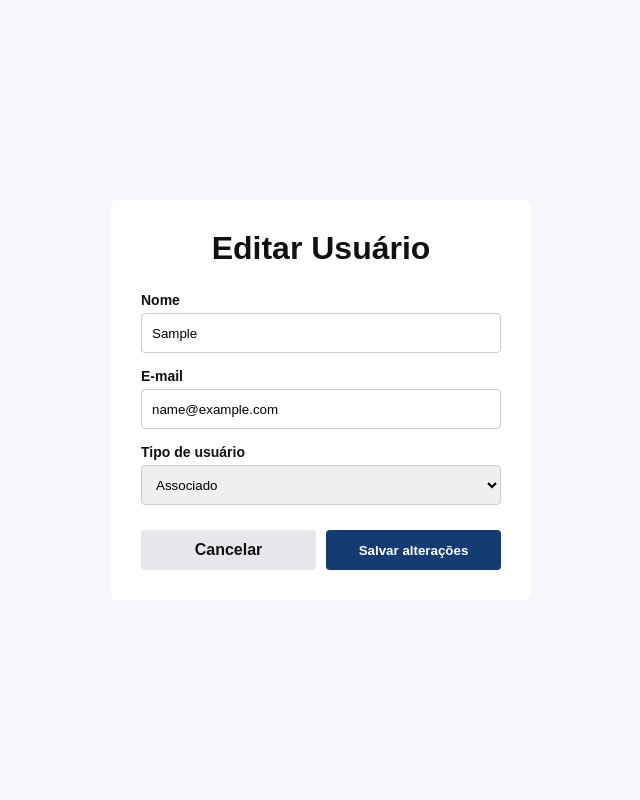
After one commit to BrigidoM95/tcc_project_unicap, a Django app: page /usuarios/1/editar/ in a window 1280 px wide. The commit adds this page. Shown: the whole page, without its empty margins (319-959 px from the left). Run offline with Django 5.2, Linux system fonts and the light colour scheme; a user stored in the database is signed in; tables that the repository leaves empty hold one stand-in row (values such as "Sample post").

Commit message:
feat: adiciona edicao e controle de status de usuarios

```diff
--- a/tcc-web/usuarios/forms.py
+++ b/tcc-web/usuarios/forms.py
@@ -68,5 +68,61 @@ class CadastroUsuarioForm(forms.Form):
             user=user,
             tipo=tipo,
         )
+        return user
 
-        return user
+class EdicaoUsuarioForm(forms.Form):
+    nome = forms.CharField(
+        max_length=150,
+        label="Nome"
+    )
+
+    email = forms.EmailField(
+        label="E-mail"
+    )
+
+    tipo = forms.ChoiceField(
+        choices=[
+            (Usuario.Tipo.ASSOCIADO, "Associado"),
+            (Usuario.Tipo.FISCAL, "Fiscal"),
+            (Usuario.Tipo.MOTORISTA, "Motorista"),
+        ],
+        label="Tipo de usuário",
+    )
+
+    def __init__(self, *args, usuario, **kwargs):
+        super().__init__(*args, **kwargs)
+
+        self.usuario = usuario
+
+        self.fields["nome"].initial = usuario.user.first_name
+        self.fields["email"].initial = usuario.user.email
+        self.fields["tipo"].initial = usuario.tipo
+
+    def clean_email(self):
+        email = self.cleaned_data["email"]
+
+        existe = User.objects.filter(
+            username__iexact=email
+        ).exclude(
+            pk=self.usuario.user.pk
+        ).exists()
+
+        if existe:
+            raise forms.ValidationError(
+                "Já existe outro usuário cadastrado com este e-mail."
+            )
+
+        return email
+
+    def save(self):
+        user = self.usuario.user
+
+        user.first_name = self.cleaned_data["nome"]
+        user.email = self.cleaned_data["email"]
+        user.username = self.cleaned_data["email"]
+        user.save()
+
+        self.usuario.tipo = self.cleaned_data["tipo"]
+        self.usuario.save()
+
+        return self.usuario
--- /dev/null
+++ b/tcc-web/usuarios/templates/usuarios/editar.html
@@ -0,0 +1,182 @@
+<!DOCTYPE html>
+<html lang="pt-br">
+<head>
+    <meta charset="UTF-8">
+    <meta name="viewport" content="width=device-width, initial-scale=1.0">
+
+    <title>Editar Usuário</title>
+
+    <style>
+        * {
+            box-sizing: border-box;
+        }
+
+        body {
+            min-height: 100vh;
+            margin: 0;
+            display: grid;
+            place-items: center;
+            padding: 30px;
+            font-family: Arial, Helvetica, sans-serif;
+            background: #f5f7fa;
+            color: #111;
+        }
+
+        .card {
+            width: min(100%, 420px);
+            padding: 30px;
+            background: white;
+            border-radius: 6px;
+        }
+
+        h1 {
+            margin: 0 0 25px;
+            text-align: center;
+        }
+
+        .campo {
+            margin-bottom: 15px;
+        }
+
+        label {
+            display: block;
+            margin-bottom: 5px;
+            font-size: 14px;
+            font-weight: bold;
+        }
+
+        input,
+        select {
+            width: 100%;
+            height: 40px;
+            padding: 0 10px;
+            border: 1px solid #ccc;
+            border-radius: 4px;
+            outline: none;
+        }
+
+        input:focus,
+        select:focus {
+            border-color: #153b73;
+            box-shadow: 0 0 0 2px rgba(21, 59, 115, 0.15);
+        }
+
+        .erro {
+            margin-top: 5px;
+            color: #b42318;
+            font-size: 12px;
+        }
+
+        .acoes {
+            display: flex;
+            gap: 10px;
+            margin-top: 25px;
+        }
+
+        button,
+        .voltar {
+            flex: 1;
+            padding: 11px;
+            border: 0;
+            border-radius: 4px;
+            text-align: center;
+            text-decoration: none;
+            cursor: pointer;
+            font-weight: bold;
+        }
+
+        button {
+            background: #153b73;
+            color: white;
+        }
+
+        button:hover {
+            background: #0f2d58;
+        }
+
+        .voltar {
+            background: #e5e7eb;
+            color: #111;
+        }
+    </style>
+</head>
+
+<body>
+
+    <main class="card">
+
+        <h1>Editar Usuário</h1>
+
+        <form method="post">
+
+            {% csrf_token %}
+
+            <div class="campo">
+                <label for="{{ form.nome.id_for_label }}">
+                    Nome
+                </label>
+
+                {{ form.nome }}
+
+                {% for error in form.nome.errors %}
+                    <div class="erro">
+                        {{ error }}
+                    </div>
+                {% endfor %}
+            </div>
+
+            <div class="campo">
+                <label for="{{ form.email.id_for_label }}">
+                    E-mail
+                </label>
+
+                {{ form.email }}
+
+                {% for error in form.email.errors %}
+                    <div class="erro">
+                        {{ error }}
+                    </div>
+                {% endfor %}
+            </div>
+
+            <div class="campo">
+                <label for="{{ form.tipo.id_for_label }}">
+                    Tipo de usuário
+                </label>
+
+                {{ form.tipo }}
+
+                {% for error in form.tipo.errors %}
+                    <div class="erro">
+                        {{ error }}
+                    </div>
+                {% endfor %}
+            </div>
+
+            {% for error in form.non_field_errors %}
+                <div class="erro">
+                    {{ error }}
+                </div>
+            {% endfor %}
+
+            <div class="acoes">
+
+                <a
+                    href="{% url 'listar_usuarios' %}"
+                    class="voltar"
+                >
+                    Cancelar
+                </a>
+
+                <button type="submit">
+                    Salvar alterações
+                </button>
+
+            </div>
+
+        </form>
+
+    </main>
+
+</body>
+</html>
--- a/tcc-web/usuarios/urls.py
+++ b/tcc-web/usuarios/urls.py
@@ -2,7 +2,9 @@ from django.urls import path
 
 from .views import (
     UsuarioLoginView,
+    alterar_status_usuario,
     cadastrar_usuario,
+    editar_usuario,
     listar_usuarios,
     logout_view,
 )
@@ -13,9 +15,22 @@ urlpatterns = [
     path("logout/", logout_view, name="logout"),
 
     path("usuarios/", listar_usuarios, name="listar_usuarios"),
+
     path(
         "usuarios/cadastrar/",
         cadastrar_usuario,
         name="cadastrar_usuario",
     ),
+
+    path(
+        "usuarios/<int:usuario_id>/editar/",
+        editar_usuario,
+        name="editar_usuario",
+    ),
+
+    path(
+        "usuarios/<int:usuario_id>/status/",
+        alterar_status_usuario,
+        name="alterar_status_usuario",
+),
 ]
--- a/tcc-web/usuarios/views.py
+++ b/tcc-web/usuarios/views.py
@@ -2,8 +2,9 @@ from django.contrib import messages
 from django.contrib.auth import logout
 from django.contrib.auth.decorators import user_passes_test
 from django.contrib.auth.views import LoginView
-from django.shortcuts import redirect, render
+from django.shortcuts import get_object_or_404, redirect, render
 
+from .forms import CadastroUsuarioForm, EdicaoUsuarioForm, LoginForm
 from .forms import LoginForm, CadastroUsuarioForm
 from .models import Usuario
 
@@ -67,3 +68,66 @@ def cadastrar_usuario(request):
         "usuarios/cadastrar.html",
         {"form": form},
     )
+
+@user_passes_test(eh_administrador, login_url="login")
+def editar_usuario(request, usuario_id):
+    usuario = get_object_or_404(
+        Usuario.objects.select_related("user"),
+        pk=usuario_id
+    )
+
+    if request.method == "POST":
+        form = EdicaoUsuarioForm(
+            request.POST,
+            usuario=usuario
+        )
+
+        if form.is_valid():
+            form.save()
+
+            messages.success(
+                request,
+                "Usuário atualizado com sucesso."
+            )
+
+            return redirect("listar_usuarios")
+
+    else:
+        form = EdicaoUsuarioForm(
+            usuario=usuario
+        )
+
+    return render(
+        request,
+        "usuarios/editar.html",
+        {
+            "form": form,
+            "usuario": usuario,
+        },
+    )
+
+@user_passes_test(eh_administrador, login_url="login")
+def alterar_status_usuario(request, usuario_id):
+    usuario = get_object_or_404(
+        Usuario.objects.select_related("user"),
+        pk=usuario_id
+    )
+
+    if request.method == "POST":
+        user = usuario.user
+
+        user.is_active = not user.is_active
+        user.save()
+
+        if user.is_active:
+            messages.success(
+                request,
+                "Usuário reativado com sucesso."
+            )
+        else:
+            messages.success(
+                request,
+                "Usuário inativado com sucesso."
+            )
+
+    return redirect("listar_usuarios")
```
Also changed, not shown: tcc-web/usuarios/templates/usuarios/listar.html (+81 -0 lines).
